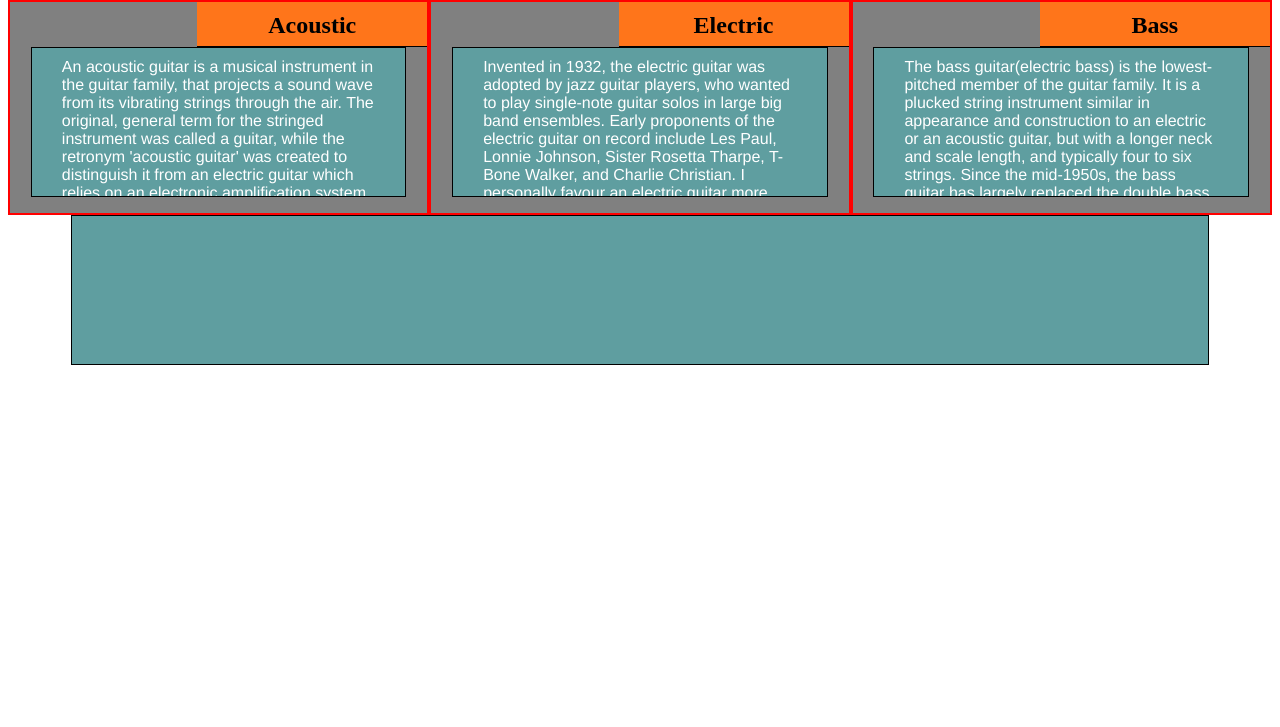
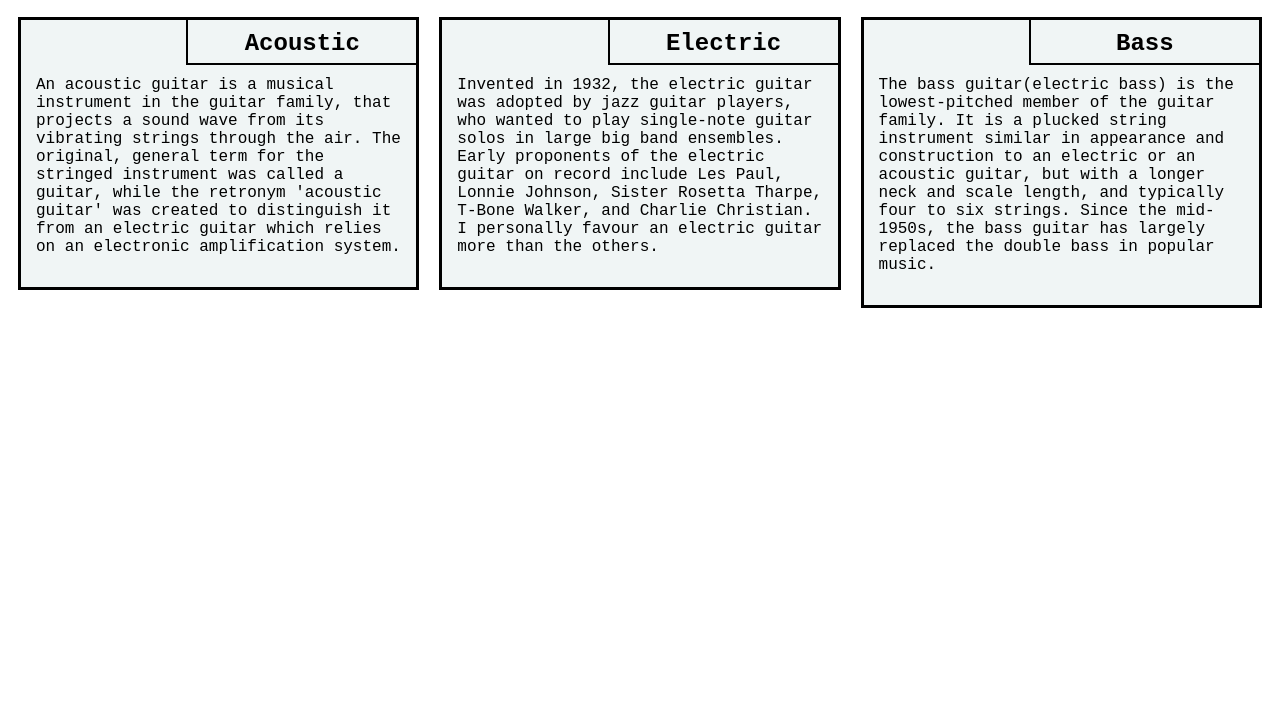
Before and after one commit to Pawan109/Module-2-Webpage, a plain HTML site: page index.html in a window 1280 px wide. Shown: the part 73-800 px from the top of the page. Drawn offline with Linux system fonts and the light colour scheme.

Commit message:
Update style.css

```diff
--- a/style.css
+++ b/style.css
@@ -1,74 +1,66 @@
 * {
     box-sizing: border-box;
+    font-family: Courier New;
+}
+
+body {
+    background-color: #75a3a3s;
 }
 
 h1 {
-  margin-bottom: 15px;
+    text-align: center;
+    color: black;
+    font-family: Comic Sans;
+    font-weight: :bold;
 }
 
-section>h2{
+section {
+    border: 3px solid black;
+    background-color:#f0f5f5;
+    margin: 10px;
+}
 
+section>h2 {
     float: right;
-	border-bottom: 1px solid black;
+    border-bottom: 2px solid black;
+    border-left: 2px solid black;
     margin: 0;
     width: 230px;
-	text-align:center;
-	font-style:Times;
+    text-align: center;
+    font-style: Times;
     font-size: 24px;
     font-weight: bold;
-	height:45px;
+    height: 45px;
     padding-top: 10px;
-	background-color: #ff751a;
-
 }
 
-section.acoustic>h2{
-	background-color: #DEB887;
+section.Acoustic>h2 {
+    background-color: #ff751a;
 }
 
-section.electric>h2{
-	background-color: #A52A2A;
-}
-section.bass>h2{
-	background-color: #FFA07A;
+section.Electric>h2 {
+    background-color: #e6e600;
 }
 
-section>p{
-	padding: 10px 30px 10px 30px;
+section.Bass>h2 {
+    color: #e2e2e2;
+    background-color: #ffa31a;
 }
 
-p {
-  border: 1px solid black;
-  background-color: #5F9EA0;
-  width: 90%;
-  height: 150px;
-  margin-right: auto;
-  margin-left: auto;
-  font-family: Helvetica;
-  color: white;
-  overflow: auto;
-
-
+section>p {
+    padding: 40px 15px 15px 15px;
 }
 
 .row {
-  margin-bottom: 15px;
-}
-.row > div {
-  border: 2px solid red;
-  background-color: gray;
+    width: 100%;
 }
 
 
-
-
-
-
+/* Desktop view options */
 
 @media (min-width: 992px) {
     .col-lg-1, .col-lg-2, .col-lg-3, .col-lg-4, .col-lg-5, .col-lg-6, .col-lg-7, .col-lg-8, .col-lg-9, .col-lg-10, .col-lg-11, .col-lg-12 {
         float: left;
-    border: 1px solid black;
     }
     .col-lg-1 {
         width: 8.33%;
@@ -104,19 +96,16 @@ p {
         width: 91.66%;
     }
     .col-lg-12 {
-    width: 100%}
+        width: 100%;
+    }
+}
 
 
+/* Tablet view options */
 
-
-
-
-
-
-@media (min-width: 768px) and (max-width: 991px){
+@media (min-width: 768px) and (max-width: 991px) {
     .col-md-1, .col-md-2, .col-md-3, .col-md-4, .col-md-5, .col-md-6, .col-md-7, .col-md-8, .col-md-9, .col-md-10, .col-md-11, .col-md-12 {
         float: left;
-    border: 1px solid black;
     }
     .col-md-1 {
         width: 8.33%;
@@ -157,11 +146,11 @@ p {
 }
 
 
+/* Mobile view options */
 
-@media (max-width: 767px){
+@media (max-width: 767px) {
     .col-sm-1, .col-sm-2, .col-sm-3, .col-sm-4, .col-sm-5, .col-sm-6, .col-sm-7, .col-sm-8, .col-sm-9, .col-sm-10, .col-sm-11, .col-sm-12 {
         float: left;
-    border: 1px solid black;
     }
     .col-sm-1 {
         width: 8.33%;
```
Lines whose indentation alone changed are shown as unchanged.
